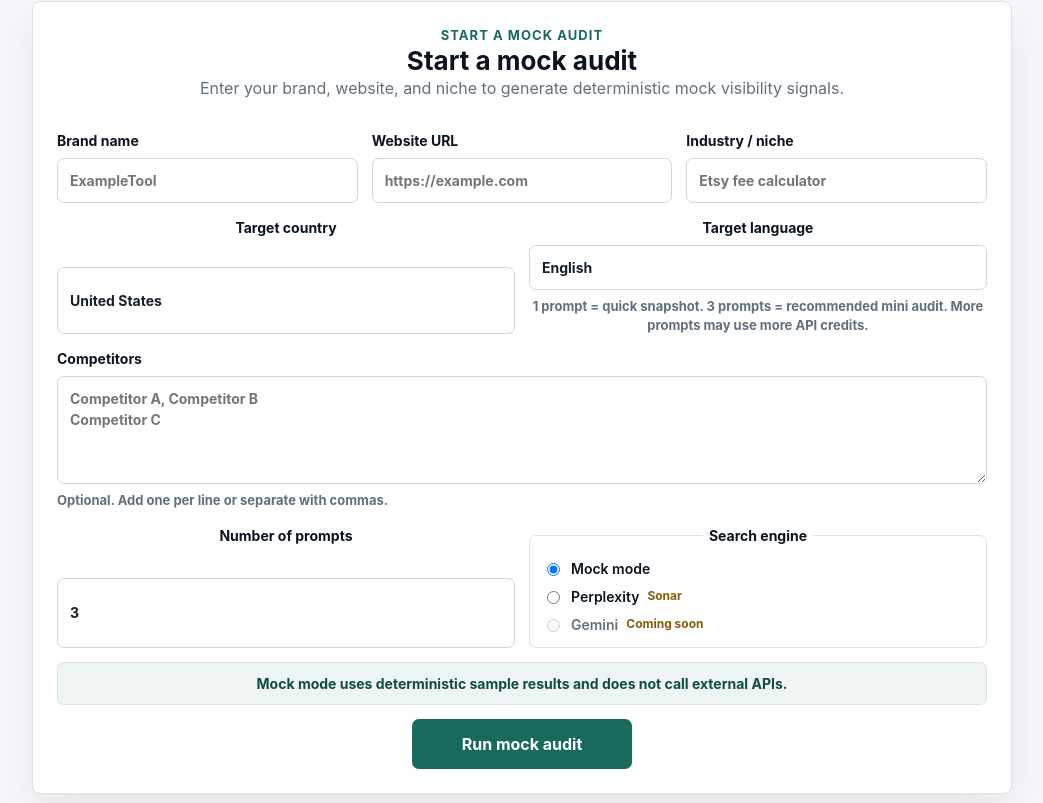
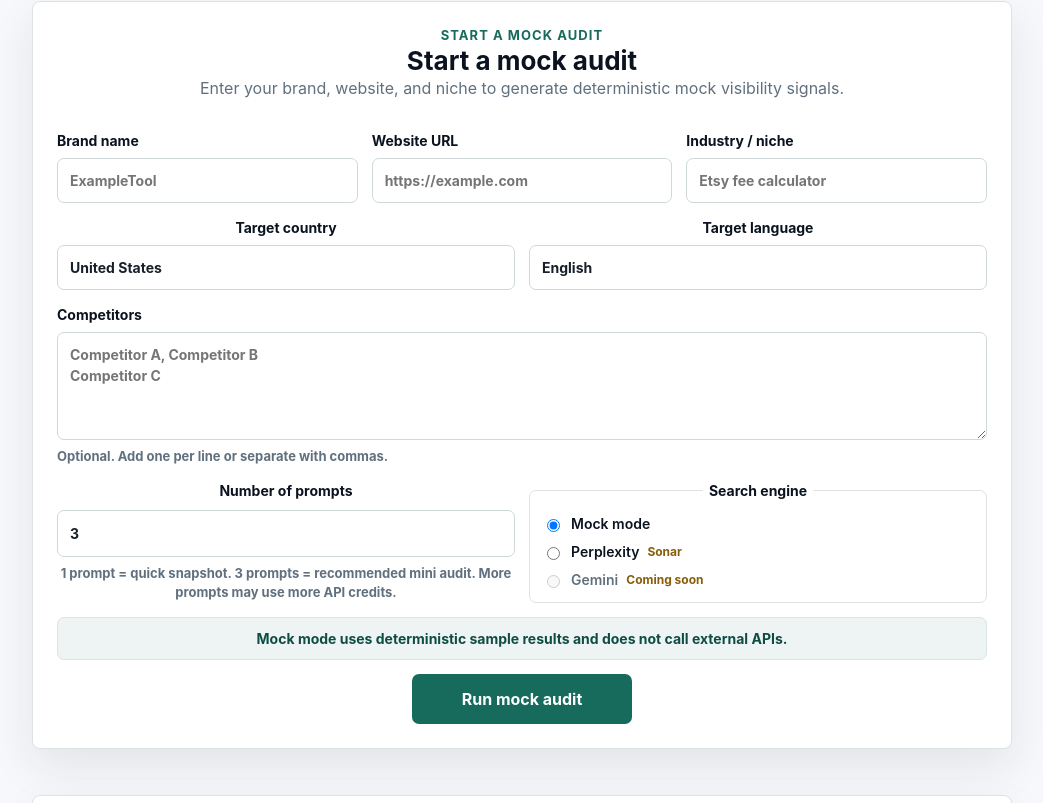
Before and after one commit to EricKim1895/llmlens, a React (Vite) app: page / in a window 1280 px wide. Shown: the part 410-1213 px from the top of the page, without its empty margins (118-1161 px from the left). Built offline with nearby package versions, Linux system fonts and the light colour scheme.

Commit message:
Place prompt count guidance near input

```diff
--- a/src/App.tsx
+++ b/src/App.tsx
@@ -289,13 +289,6 @@ function App() {
                   updateField('targetLanguage', event.target.value)
                 }
               />
-              <span className="help-text prompt-help">
-                1 prompt = quick snapshot. 3 prompts = recommended mini audit.
-                More prompts may use more API credits.
-                {isPerplexityMode ? (
-                  <strong>Recommended: 3 prompts</strong>
-                ) : null}
-              </span>
             </label>
           </div>
 
@@ -330,6 +323,13 @@ function App() {
                   )
                 }
               />
+              <span className="help-text prompt-help">
+                1 prompt = quick snapshot. 3 prompts = recommended mini audit.
+                More prompts may use more API credits.
+                {isPerplexityMode ? (
+                  <strong>Recommended: 3 prompts</strong>
+                ) : null}
+              </span>
             </label>
             <fieldset>
               <legend>Search engine</legend>
```
